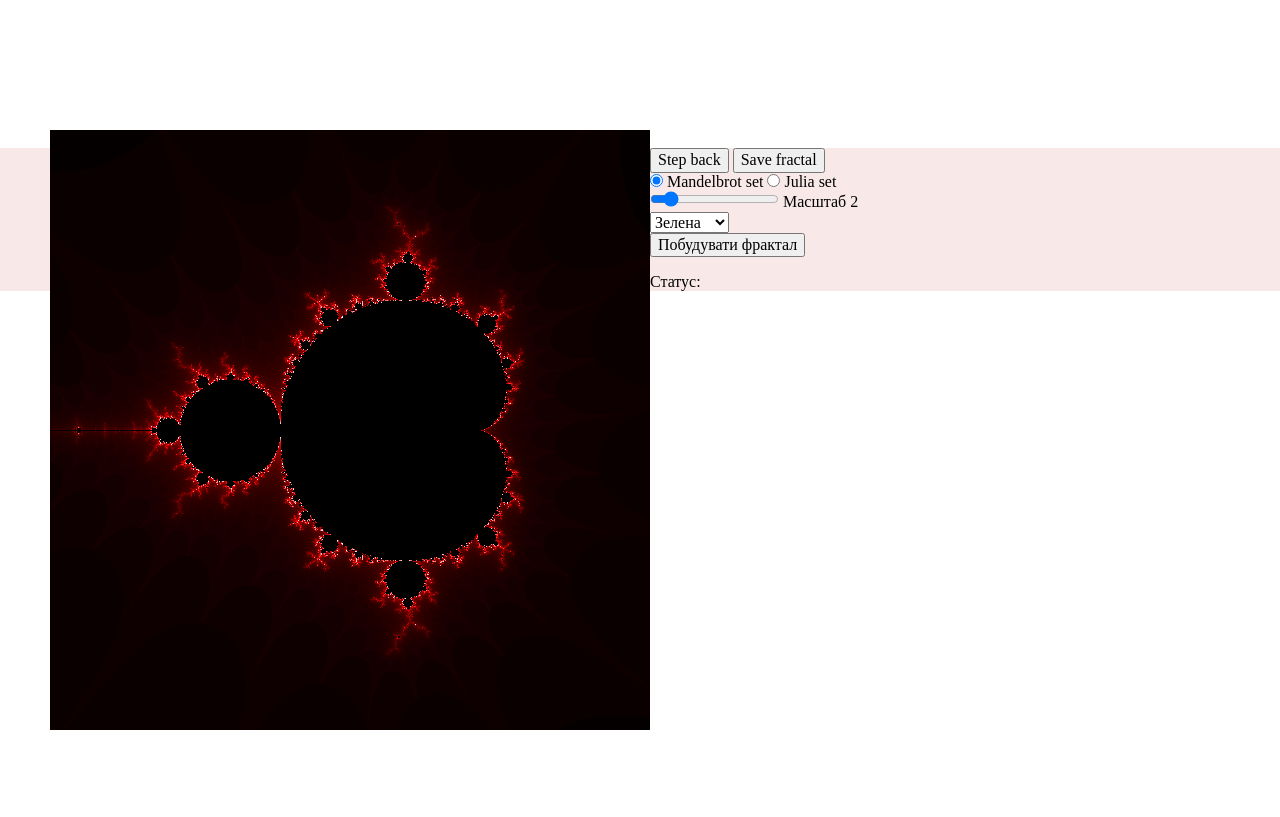
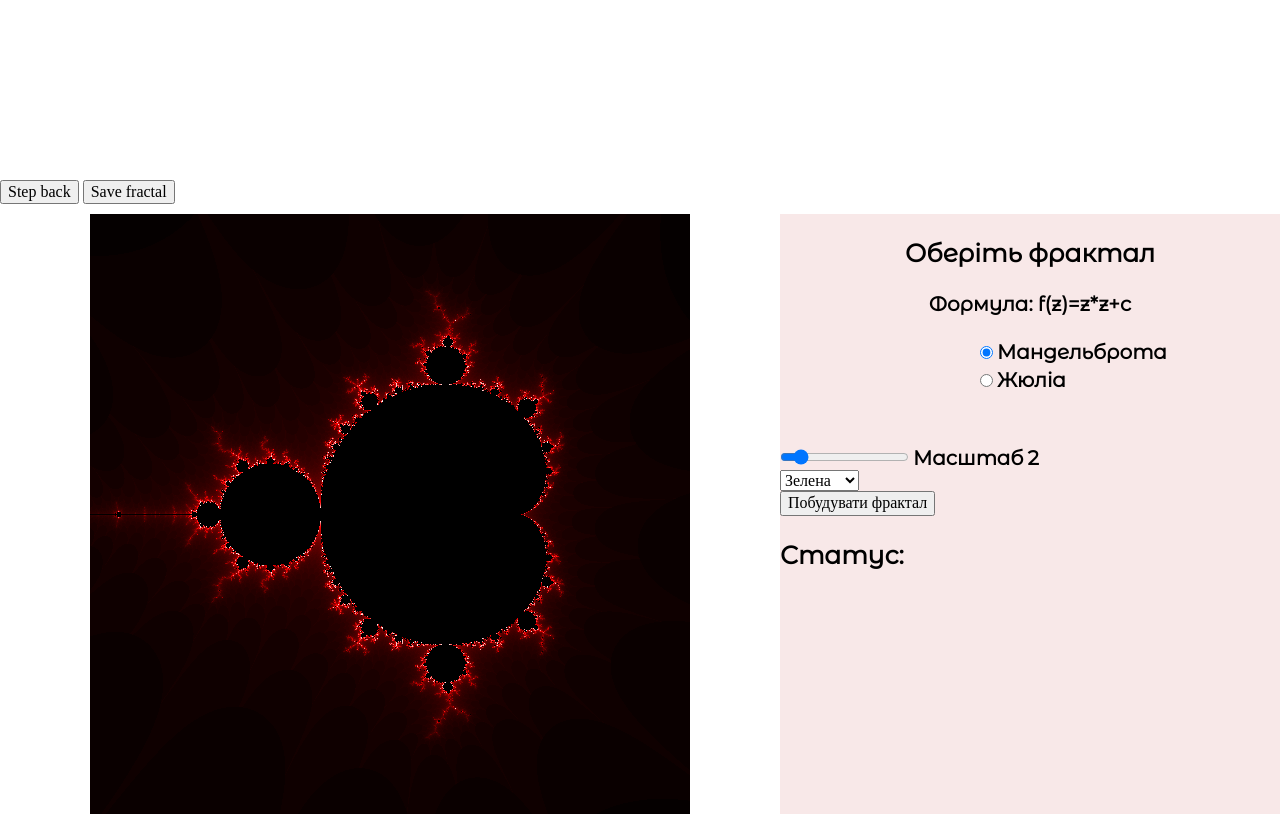
Before and after one commit to LTania/GraphikNULP, a plain HTML site: page index.html in a window 1280 px wide. Shown: the part 720-1537 px from the top of the page. Drawn offline with Linux system fonts and the light colour scheme.

Commit message:
added styles
add font and fractals

```diff
--- a/index.html
+++ b/index.html
@@ -6,35 +6,47 @@
 	<title>Document</title>
 	<link rel="stylesheet" href="styles/normalize.css">
 	<link rel="stylesheet" href="styles/header.css"> </head>
+	<link href="https://fonts.googleapis.com/css?family=Montserrat+Alternates&display=swap" rel="stylesheet">
+
 <script src="scripts/header.js"></script>
 <script src="scripts/fractals.js"></script>
+
 <body>
 	<div class="header">
 		<div class="menu-fixed">
-			<!--		<img src="images/bwP.png" alt="">-->
-			<!--				<p>BOTANIA</p>--><img
-				src="images/%D1%82%D1%96%D0%BB%D1%8C%D0%BA%D0%B8%20%D1%82%D0%B5%D0%BA%D1%81%D1%82.png" alt=""> <a
-				href="#" onclick="scrollHome()">Про нас</a> <a href="#" onclick="scrollFractals()">Довідка</a> <a
-				href="#" onclick="scrollColors()">Афінні перетворення</a> <a href="#"
-				onclick="scrollAffin()">Кольори</a> <a href="#" onclick="scrollAbout()">Фрактали</a> <a href="#"
-				onclick="scrollTeam()">Головна</a> </div>
+			<img src="images/%D1%82%D1%96%D0%BB%D1%8C%D0%BA%D0%B8%20%D1%82%D0%B5%D0%BA%D1%81%D1%82.png" alt="">
+			<a href="#" onclick="scrollTeam()">Про нас</a>
+			 <a href="#" onclick="scrollAbout()">Довідка</a>
+			 <a href="#" onclick="scrollAffin()">Афінні перетворення</a>
+			 <a href="#" onclick="scrollColors()">Кольори</a>
+			 <a href="#" onclick="scrollFractals()">Фрактали</a>
+			  <a href="#" onclick="scrollHome()">Головна</a>
+			  </div>
 	</div>
 	<div class="home height"> <img src="images/%D0%B1%D0%B5%D0%B7%20%D1%84%D0%BE%D0%BD%D1%83.png" alt="">
 		<div class="main-rect"> </div>
 	</div>
 	<div class="fractls height">
-		<canvas id="fractalCanvas" width="600" height="600"></canvas>
-		<br>
+		<button id="stepBack">Step back</button>
+		<button id="saveFractalImage">Save fractal</button>
+		<div class="blocks">
+		<div class="canvas-fractal">
+			<canvas id="fractalCanvas" width="600" height="600"></canvas>
+		</div>
 		<div class="buttons-div">
-			<button id="stepBack">Step back</button>
-			<button id="saveFractalImage">Save fractal</button> <br>
-			<input type="radio" id="mandelbrotSet" name="fractalChoose" value="mandelbrotSet" checked>
-			<label for="mandelbrotSet">Mandelbrot set</label>
-			<input type="radio" id="juliaSet" name="fractalChoose" value="juliaSet">
-			<label for="juliaSet">Julia set</label>
+			<p id="choose">Оберіть фрактал</p>
+			<p id="formula">Формула: f(z)=z*z+c</p>
+			<input type="radio" class = "chooseFract" id="mandelbrotSet" name="fractalChoose" value="mandelbrotSet" checked>
+			<label for="mandelbrotSet">Мандельброта</label>
 			<br>
+			<input type="radio" class = "chooseFract" id="juliaSet" name="fractalChoose" value="juliaSet">
+			<label for="juliaSet">Жюліа</label>
+			<br> <br>
+			<label for="constForJuliaX" id="label-juliaX"> C </label>
 			<input type="number" id="constForJuliaX">
+			<label for="constForJuliaY" id="label-juliaY"> + i </label>
 			<input type="number" id="constForJuliaY">
+			<br><br>
 			<input type="range" id="scale" min="1" max="10" step="0.1" value="2" onchange="getSliderInfo()">
 			<label for="volume">Масштаб</label>
 			<output id="sliderValue">2</output>
@@ -44,11 +56,13 @@
 				<option id="red">Червона</option>
 				<option id="yellow">Жовта</option>
 				<option id="blue">Синя</option>
-			</select><br>
+			</select>
+			<br>
 			<button onclick="fractal()">Побудувати фрактал</button>
 			<br>
 			<p id="status">Статус:</p>
-		 </div>
+		</div>
+		</div>
 	</div>
 	<div class="colors height">
 		<p>Here will be color</p>
--- a/scripts/fractals.js
+++ b/scripts/fractals.js
@@ -135,9 +135,13 @@ function checkRadioButton() {
             if (fractalRadioButt[i].value == 'mandelbrotSet') {
                 document.getElementById('constForJuliaX').hidden = true;
                 document.getElementById('constForJuliaY').hidden = true;
+                document.getElementById('label-juliaX').hidden = true;
+                document.getElementById('label-juliaY').hidden = true;
             } else if (fractalRadioButt[i].value == 'juliaSet') {
                 document.getElementById('constForJuliaX').hidden = false;
                 document.getElementById('constForJuliaY').hidden = false;
+				document.getElementById('label-juliaX').hidden = false;
+                document.getElementById('label-juliaY').hidden = false;
             }
         }
     }
--- a/styles/header.css
+++ b/styles/header.css
@@ -1,8 +1,8 @@
-.height{
+.height {
 	height: 100vh;
 }
 
-.menu-fixed{
+.menu-fixed {
 	overflow: hidden;
 	background-color: rgba(36, 33, 53, 1);
 	position: fixed;
@@ -10,29 +10,33 @@
 	width: 100%;
 	height: 50px;
 }
-.home{
+
+.home {
 	margin-top: 50px;
 }
 
-.menu-fixed a{
+.menu-fixed a {
 	float: right;
 	display: block;
 	color: #C3D4EA;
 	text-align: center;
 	text-decoration: none;
-	padding: 14px  16px;
-}
-.menu-fixed a:hover{
-	color: aqua;
-	background-color: azure;
+	padding: 14px 16px;
+	font-family: Montserrat Alternates;
+	font-weight: bold;
 }
 
-.menu-fixed img{
+.menu-fixed a:hover {
+	color: #d3e6ff;
+	background-color: rgb(60, 55, 87);
+}
+
+.menu-fixed img {
 	width: 5%;
 	padding-left: 30px
 }
 
-.home img{
+.home img {
 	width: 30%;
 	display: block;
 	margin-left: auto;
@@ -40,22 +44,69 @@
 	padding-top: 80px;
 }
 
-.home .main-rect{
+.home .main-rect {
 	position: absolute;
 	background-color: #F8E8E8;
 	width: 60%;
 	height: 50px;
-	right: 	0;
-	right: 	0;
+	right: 0;
 	top: 345px;
 	z-index: -1;
 }
 
- .buttons-div{
-	background-color:#F8E8E8;
+.buttons-div {
+	background-color: #F8E8E8;
+	width: 600px;
+	height: 600px;
+	margin-left: 90px;
+}
+
+.buttons-div p {
+	font-family: Montserrat Alternates;
+	font-weight: bold;
+	font-size: 25px;
+}
+
+.buttons-div label, output {
+	font-family: Montserrat Alternates;
+	font-weight: bold;
+	font-size: 20px;
+
+}
+
+.buttons-div #formula{
+	text-align: center;
+	font-size: 20px;
+}
+.buttons-div #choose {
+	text-align: center;
+}
+
+
+.blocks {
+	margin-top: 10px;
+	display: flex;
+	flex-direction: row;
+}
+
+.fractls {
+	margin-top: 50px;
+}
+
+.chooseFract{
+	margin-left: 200px;
+	margin-top: 10px;
+}
+
+.buttons-div #label-juliaX{
+	margin-left: 180px;
+}
+
+#constForJuliaX, #constForJuliaY{
+	width: 50px;
 }
 
 #fractalCanvas {
-	margin-left: 50px;
+	margin-left: 90px;
 	float: left;
 }
```
